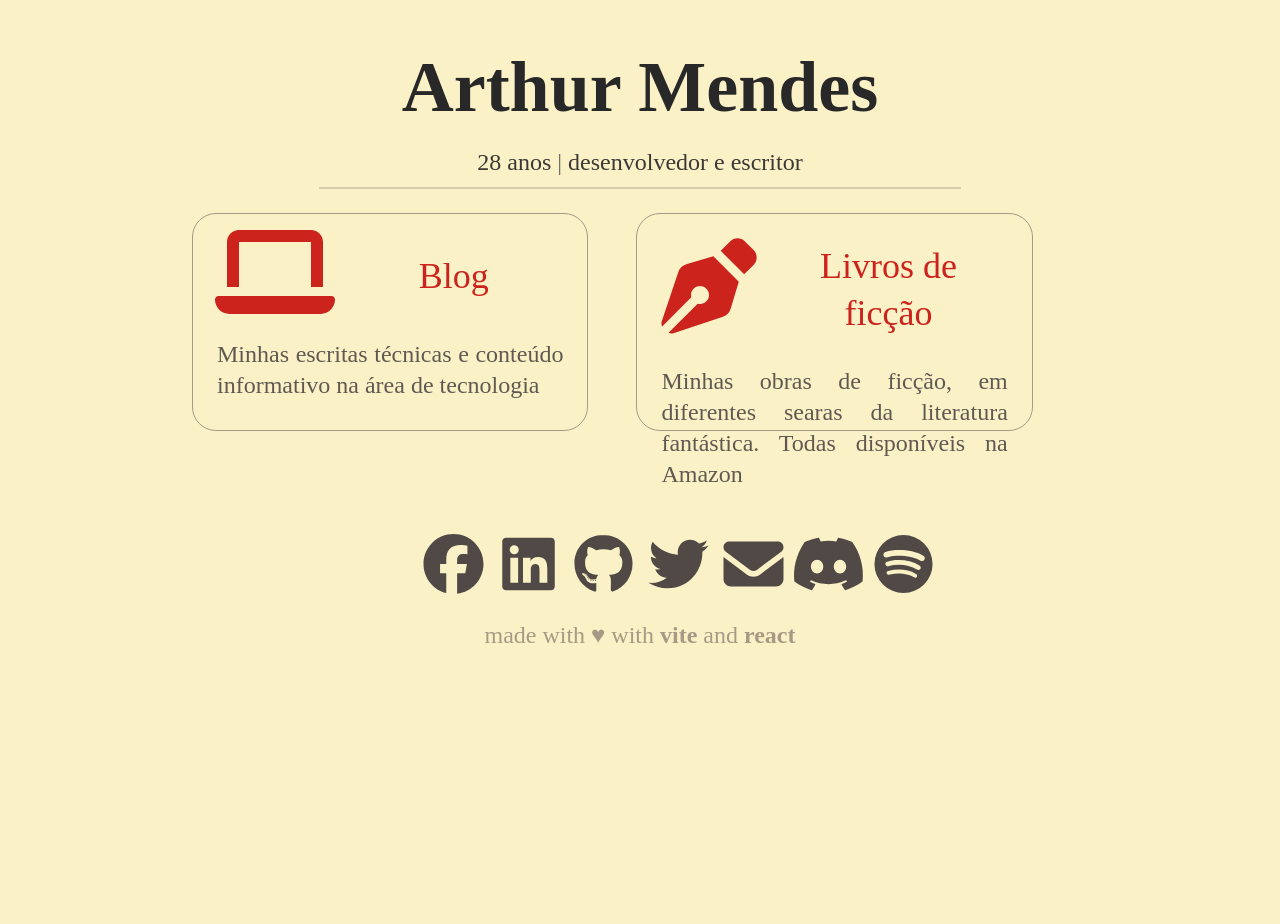
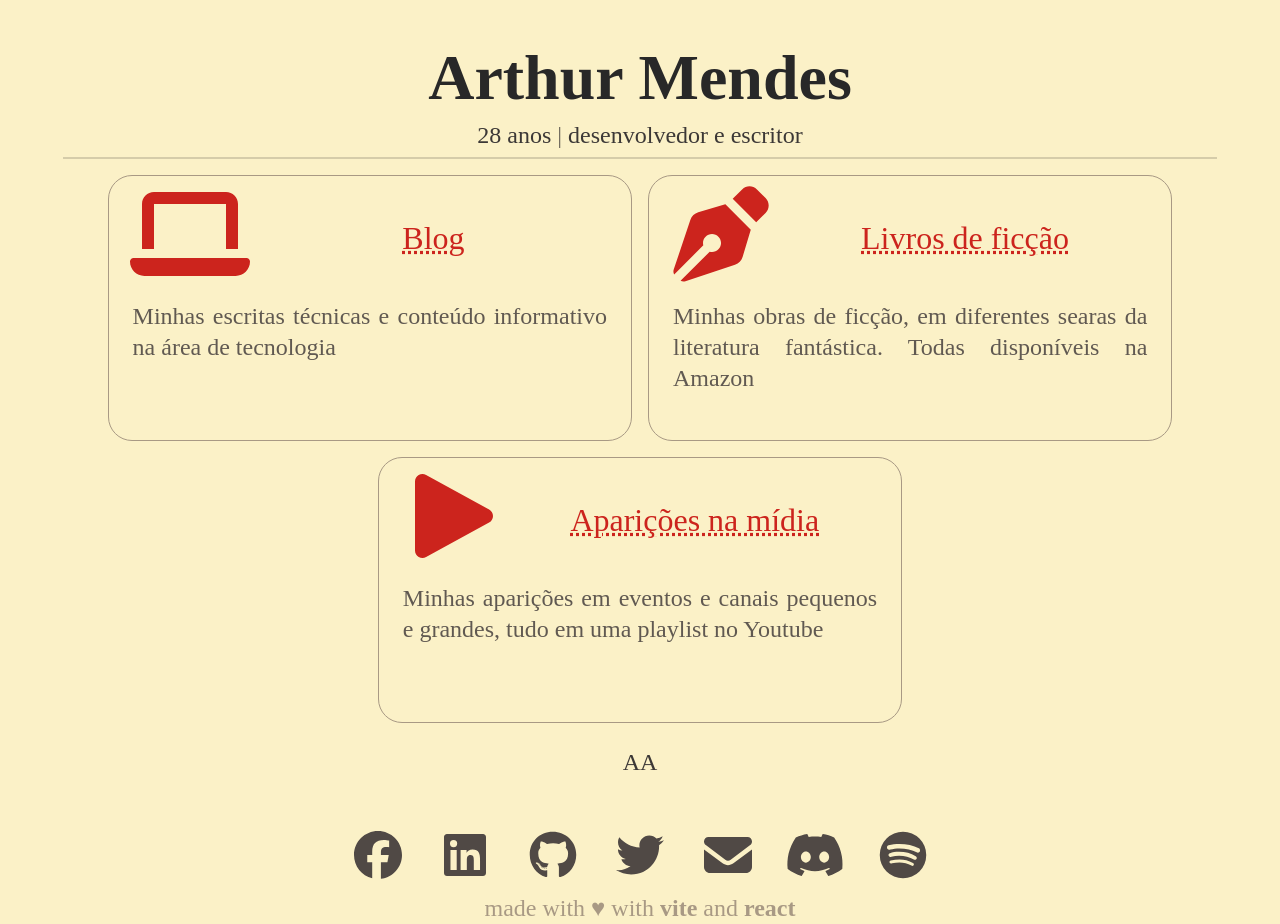
Before and after one commit to arthurmco/arthurmco.github.io, a React (Vite) app: page / in a window 1280 px wide. Before the commit the page ends 800 px from the top, so only its background shows below. Built offline with nearby package versions, Linux system fonts and the light colour scheme; a web font is replaced by a local one.

Commit message:
layoutize, change em to rem

```diff
--- a/src/App.css
+++ b/src/App.css
@@ -8,22 +8,22 @@ header {
 }
 
 header .author-name {
-    margin-bottom: 0.2em;
+    margin-bottom: 0.2rem;
     font-weight: bold;
     color: var(--fg0);
 }
 
 header .author-info {
-    margin-top: 0.2em;
-    margin-bottom: 0.2em;
+    margin-top: 0.2rem;
+    margin-bottom: 0.2rem;
 }
 
 header hr {
     border: 1px solid var(--fg1);
     opacity: 0.2;
     width: 50%;
-    margin-top: 0.2em;
-    margin-bottom: 1em;
+    margin-top: 0.2rem;
+    margin-bottom: 1rem;
 }
 
 article {
@@ -38,7 +38,7 @@ article {
 footer {
     display: flex;
     margin-left: 15%;
-    margin-top: 3em;
+    margin-top: 3rem;
     width: 70%;
     flex-direction: column;
     justify-content: center;
@@ -66,5 +66,28 @@ footer {
         width: 100%;
         margin-left: 0;
     }
+}
 
+@media (min-width: 600px) and (max-width: 1280px) {
+
+    header .author-name {
+        text-align: center;
+    }
+
+    header hr {
+        width: 90%;
+    }
+
+    article {
+        width: 95%;
+        margin-left: 2.5%;
+    }
+
+    footer {
+        width: 100%;
+        margin-left: 0;
+    }
+    body {
+        width: 100vw;
+    }
 }
--- a/src/App.tsx
+++ b/src/App.tsx
@@ -1,60 +1,15 @@
-import { useState } from 'react'
 import './App.css'
-import { FollowLinkArea } from './components/FollowLinksArea';
 import { HomeLinksArea } from './components/HomeLinksArea';
-
-function Header() {
-    const author = "Arthur Mendes";
-    const birthDate = new Date(1997, 5 - 1, 30);
-
-    const getYearsFromToday = (d: Date) => {
-        const today = new Date();
-
-        const diffSecs = (today.getTime() - d.getTime()) / 1000;
-        return diffSecs / 3600 / 24 / 365;
-    }
-
-    const Breaker = () => {
-        return (
-            <span style={{
-                fontWeight: 200,
-                opacity: 0.75
-            }}>&nbsp;|</span>
-        )
-    }
-
-    const years = getYearsFromToday(birthDate);
-
-    return (
-        <header>
-            <h1 className="author-name">{author}</h1>
-            <div className="author-info">{Math.floor(years)} anos
-                <Breaker /> desenvolvedor e escritor
-            </div>
-            <hr />
-        </header>
-    )
-
-}
-
+import { MainLayout } from './layouts/MainLayout';
 
 function App() {
-
     return (
-        <>
-            <Header />
-            <article>
-                <HomeLinksArea />
-                <section>
-                </section>
-            </article>
-            <footer>
-                  <FollowLinkArea />
-                <div>
-                    made with &hearts; with <strong>vite</strong> and <strong>react</strong>
-                </div>
-            </footer>
-        </>
+        <MainLayout language='pt-br'>
+            <HomeLinksArea />
+            <section>
+                AA
+            </section>
+        </MainLayout>
     )
 }
 
--- a/src/components/FollowLinksArea.css
+++ b/src/components/FollowLinksArea.css
@@ -2,13 +2,13 @@
 
 .follow-links {
     display: flex;
-    font-size: 2.5em;
+    font-size: 3rem;
     width: 50%;
     max-width: 900px;
     justify-content: center;
-    align-items: center;
+    align-itrems: center;
     justify-content: space-evenly;
-    margin-bottom: 0.25em;
+    margin-bottom: 0.25rem;
 }
 
 .follow-links a {
@@ -24,11 +24,11 @@
     .follow-links {
         width: 100%;
         left: 0;
-        font-size: 3em;
+        font-size: 3rem;
         overflow-x: scroll;
-        gap: 0.25em;
+        gap: 0.25rem;
 
         border-top: 1px solid var(--fg4);
-        padding-top: 0.25em;
+        padding-top: 0.25rem;
     }
 }
--- a/src/components/HomeLinksArea.css
+++ b/src/components/HomeLinksArea.css
@@ -3,17 +3,20 @@
 .home-links {
     display: flex;
     flex-flow: row wrap;
-    gap: 2em;
+    gap: 1em 2em;
 
     margin-bottom: 1em;
+    justify-content: center;
 }
 
 .home-links .home-link {
     width: 40%;
     border: 1px solid var(--fg4);
-    border-radius: 1em;
-    padding: 0em 1em 1em 0.5em;
-    max-height: 8em;
+    border-radius: 1.5rem;
+    padding: 0rem 1.5rem 1.5rem 0.75rem;
+    max-height: 12rem;
+
+    transition: 0.3s;
 
     display: grid;
     grid-template-columns: 1fr 3fr;
@@ -25,7 +28,7 @@
 
 .home-link .link-icon {
     align-self: center;
-    font-size: 4em;
+    font-size: 6rem;
     color: var(--bg2);
     grid-area: h-icon;
     justify-self: left;
@@ -34,19 +37,26 @@
 
 .home-link a.link-title {
     display: block;
-    font-size: 1.5em;
+    font-size: 2rem;
     grid-area: h-title;
     align-self: center;
     justify-self: stretch;
     text-align: center;
     padding: 0.8em;
     color: var(--red-light);
+    transition: 0.3s;
 }
 
 a.link-title:hover {
     color: var(--red-dark);
-    background-color: color-mix(in oklch, var(--red-light) 10%, transparent);
-    box-shadow: 0px 0px 15px color-mix(in oklch, var(--red-light) 30%, transparent);
+    background-color: color-mix(in oklch, var(--red-light) 1%, transparent);
+    box-shadow: 0px 0px 15px color-mix(in oklch, var(--red-light) 3%, transparent);
+
+    text-decoration: none;
+}
+
+.home-link:has(>a.link-title:hover) {
+    background-color: color-mix(in oklch, var(--red-light) 5%, transparent);
 }
 
 .home-link .link-description {
@@ -64,6 +74,48 @@ a.link-title:hover {
 
     .home-links .home-link {
         width: 90%;
-        max-height: 30em;
+        max-height: 30rem;
+    }
+
+    .home-links a {
+        text-decoration: underline dotted;
     }
 }
+
+@media (min-width: 600px) and (max-width: 1024px) {
+    .home-links {
+        gap: 1rem;
+    }
+
+    .home-links .home-link {
+        width: 60%;
+        max-height: 15rem;
+    }
+
+    .home-links a {
+        text-decoration: underline dotted;
+    }
+}
+
+
+@media (min-width: 1024px) and (max-width: 1280px) {
+    .home-links {
+        gap: 1rem;
+    }
+
+    .home-links .home-link {
+        width: 40%;
+        max-height: 15rem;
+    }
+
+    .home-links a {
+        text-decoration: underline dotted;
+    }
+}
+
+@media (min-width: 2400px) {
+    .home-links .home-link {
+        width: 30%;
+        max-height: 15rem;
+    }
+}
--- a/src/components/HomeLinksArea.tsx
+++ b/src/components/HomeLinksArea.tsx
@@ -1,6 +1,7 @@
 import {
     faLaptop,
-    faPenNib
+    faPenNib,
+    faPlay
 } from '@fortawesome/free-solid-svg-icons';
 import { FontAwesomeIcon } from '@fortawesome/react-fontawesome';
 import './HomeLinksArea.css';
@@ -30,6 +31,14 @@ export const HomeLinksArea = () => {
                 "Todas disponíveis na Amazon",
             iconMargin: 0,
             url: ""
+        },
+        {
+            title: "Aparições na mídia",
+            icon: faPlay,
+            description: "Minhas aparições em eventos e canais pequenos e grandes, " +
+                "tudo em uma playlist no Youtube",
+            iconMargin: 0,
+            url: ""
         }
 
     ]
--- a/src/index.css
+++ b/src/index.css
@@ -35,6 +35,8 @@ a {
     font-weight: 500;
     color: var(--blue-dark);
     text-decoration: inherit;
+
+
 }
 a:hover {
     color: var(--blue-dark);
@@ -46,11 +48,17 @@ body {
     min-width: 350px;
 
     font-family: Gentium Plus, Gentium, EB Garamond, serif;
-    font-size: 1.5em;
+    font-size: 1.5rem;
 
 }
 
 @media (max-width: 600px) {
+    body {
+        width: 100vw;
+    }
+}
+
+@media (min-width: 600px) and (max-width: 1280px) {
     body {
         width: 100vw;
     }
@@ -61,7 +69,7 @@ code {
 }
 
 h1 {
-    font-size: 3em;
+    font-size: 4rem;
     line-height: 1.1;
 }
 
--- /dev/null
+++ b/src/layouts/MainLayout.tsx
@@ -0,0 +1,58 @@
+import { useState, type PropsWithChildren } from 'react'
+import { FollowLinkArea } from '../components/FollowLinksArea';
+
+function Header() {
+    const author = "Arthur Mendes";
+    const birthDate = new Date(1997, 5 - 1, 30);
+
+    const getYearsFromToday = (d: Date) => {
+        const today = new Date();
+
+        const diffSecs = (today.getTime() - d.getTime()) / 1000;
+        return diffSecs / 3600 / 24 / 365;
+    }
+
+    const Breaker = () => {
+        return (
+            <span style={{
+                fontWeight: 200,
+                opacity: 0.75
+            }}>&nbsp;|</span>
+        )
+    }
+
+    const years = getYearsFromToday(birthDate);
+
+    return (
+        <header>
+            <h1 className="author-name">{author}</h1>
+            <div className="author-info">{Math.floor(years)} anos
+                <Breaker /> desenvolvedor e escritor
+            </div>
+            <hr />
+        </header>
+    )
+
+}
+
+export type MainLayoutProps = {
+    language: string;
+}
+
+export const MainLayout = (props: PropsWithChildren<MainLayoutProps>) => {
+    return (
+        <>
+            <Header />
+            <article>
+                {props.children}
+            </article>
+            <footer>
+                <FollowLinkArea />
+                <div>
+                    made with &hearts; with <strong>vite</strong> and <strong>react</strong>
+                </div>
+            </footer>
+        </>
+    )
+
+}
```
